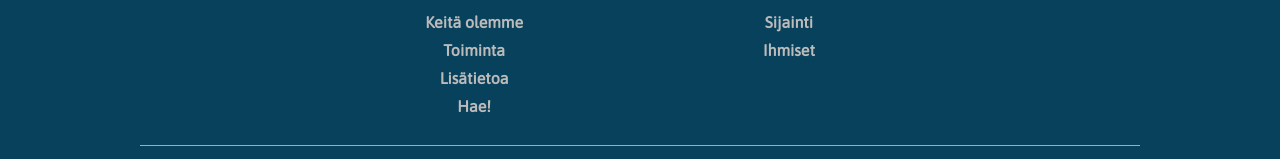
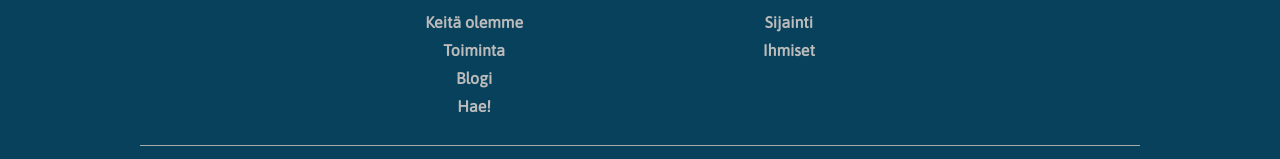
Before and after one commit to digitalents-ictbeginners/website, a React (Create React App) app: page / in a window 1280 px wide. Shown: the part 5960-6119 px from the top of the page. Built offline with nearby package versions, Linux system fonts and the light colour scheme.

Commit message:
fix blogpreview navigation and clean up some other stuff

```diff
--- a/src/components/Home/BlogPreview.css
+++ b/src/components/Home/BlogPreview.css
@@ -1,3 +1,12 @@
+.blogPreviewWrapper {
+    position: relative;
+}
+
+.blogPreviewAnchor {
+    position: absolute;
+    top: -100px;
+}
+
 .blogPreviewTitle {
     text-align: center;
     font-size: 24px;
--- a/src/components/Home/BlogPreview.js
+++ b/src/components/Home/BlogPreview.js
@@ -20,8 +20,9 @@ class BlogPreview extends React.Component {
 
     render(){
         return (
-            <div>
-                <h3 className="blogPreviewTitle">{this.props.title}</h3>
+            <div className="blogPreviewWrapper">
+                <div id={this.props.data.id} className="blogPreviewAnchor" />
+                <h3 className="blogPreviewTitle">{this.props.data.title}</h3>
                 <div className="blogPreview">
                     <a style={this.bgstyle(this.monimg)} className="blogPreviewCard bpcPost" href={Data.monday.link} rel="noopener noreferrer" target="_blank">
                         <h4>{Data.monday.date}</h4>
--- a/src/components/Home/ProgressionTeaser.js
+++ b/src/components/Home/ProgressionTeaser.js
@@ -21,7 +21,6 @@ class ProgressionTeaser extends React.Component {
         const screenbottom = window.scrollY + window.innerHeight;
         const elemtop = this.DOMNode.offsetParent.offsetTop + this.DOMNode.offsetTop;
         if( screenbottom > elemtop + 200){
-            console.log("animate");
             this.setState(s => {
                 s.animate = true;
                 return s;
--- a/src/data/Home_en.json
+++ b/src/data/Home_en.json
@@ -56,7 +56,10 @@
       }
     ]
   },
-  "toblog": "Katso toimintaa blogistamme! (Mostly in Finnish)",
+  "blogpreview": {
+    "id": "blog",
+    "title": "Katso toimintaa blogistamme! (Mostly in Finnish)"
+  },
   "applyinfo": {
     "id": "apply",
     "interested": "Kiinnostuitko?",
--- a/src/data/Home_fi.json
+++ b/src/data/Home_fi.json
@@ -55,7 +55,10 @@
       }
     ]
   },
-  "toblog": "Katso toimintaa blogistamme!",
+  "blogpreview": {
+    "id": "blog",
+    "title": "Katso toimintaa blogistamme!"
+  },
   "applyinfo": {
     "id": "hae",
     "interested": "Kiinnostuitko?",
--- a/src/data/navData_en.json
+++ b/src/data/navData_en.json
@@ -4,7 +4,7 @@
         {"id": 0, "title": "Introduction", "link": "/", "hash": "#top", "subLinks": [
             {"id": 0, "name": "Who we are", "link": "/", "hash": "#intro"},
             {"id": 1, "name": "Activity", "link": "/", "hash": "#activity"},
-            {"id": 2, "name": "Information", "link": "/", "hash": "#moreinfo"},
+            {"id": 2, "name": "Blog", "link": "/", "hash": "#blog"},
             {"id": 3, "name": "Apply!", "link": "/", "hash": "#apply"}
         ]},
         {"id": 1, "title": "Contacts", "link": "/yhteystiedot", "hash": "#top", "subLinks": [
--- a/src/data/navData_fi.json
+++ b/src/data/navData_fi.json
@@ -4,7 +4,7 @@
         {"id": 0, "title": "Esittely", "link": "/", "hash": "#top", "subLinks": [
             {"id": 0, "name": "Keitä olemme", "link": "/", "hash": "#intro"},
             {"id": 1, "name": "Toiminta", "link": "/", "hash": "#toiminta"},
-            {"id": 2, "name": "Lisätietoa", "link": "/", "hash": "#tietoa"},
+            {"id": 2, "name": "Blogi", "link": "/", "hash": "#blog"},
             {"id": 3, "name": "Hae!", "link": "/", "hash": "#hae"}
         ]},
         {"id": 1, "title": "Yhteystiedot", "link": "/yhteystiedot", "hash": "#top", "subLinks": [
--- a/src/pages/Home.js
+++ b/src/pages/Home.js
@@ -16,7 +16,7 @@ export default class Home extends React.Component {
         <Landing data={data.landing}/>
         <Intro data={data.intro}/>
         <InfoGrid data={data.infogrid} mobile={this.props.mobile}/>
-        <BlogPreview title={data.toblog}/>
+        <BlogPreview data={data.blogpreview}/>
         <ApplyInfo data={data.applyinfo}/>
       </div>
     )
```
Also changed, not shown: 1 other file (tests, documents, lock files or other folders).
